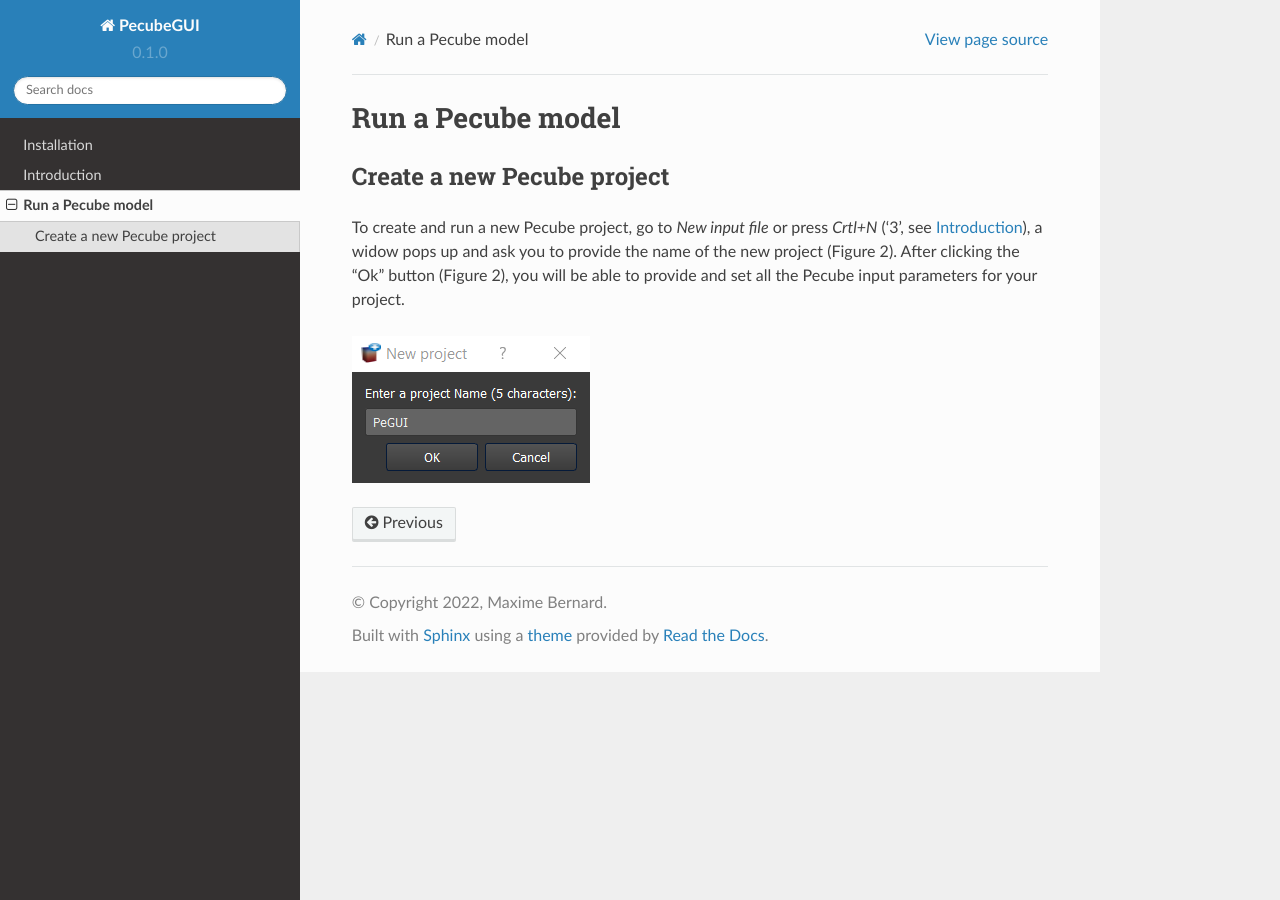
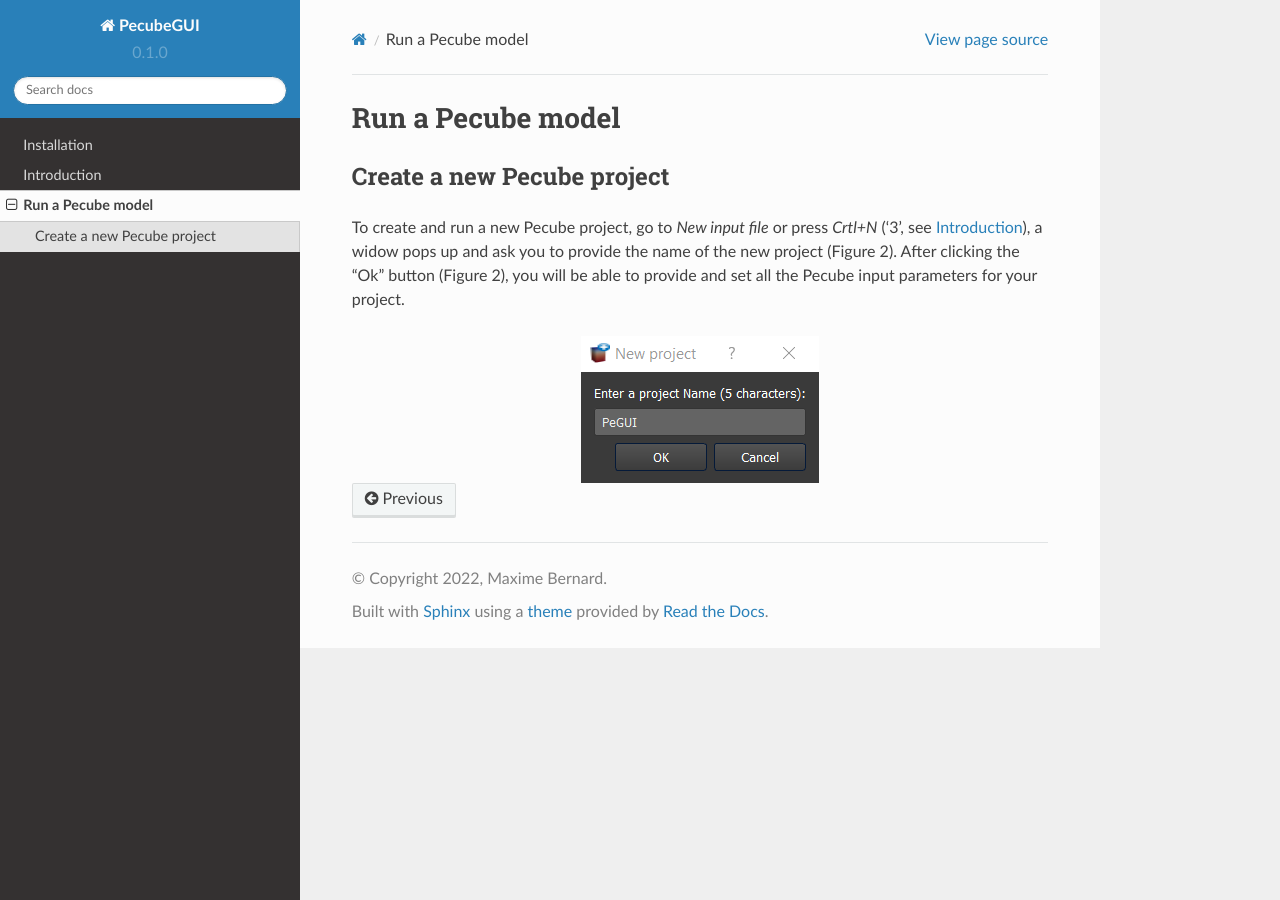
Before and after one commit to MBernAca/PecubeGUI_Doc, a Sphinx documentation site: the page built from docs/source/Run.rst, in a window 1280 px wide. Built offline with Sphinx 7.4.7 and the Read the Docs theme 2.0.0, drawn with Linux system fonts in a browser that asks for light colours.

Commit message:
Update Run.rst

```diff
--- a/docs/source/Run.rst
+++ b/docs/source/Run.rst
@@ -11,5 +11,6 @@
 a widow pops up and ask you to provide the name of the new project (Figure 2). After clicking the “Ok” button (Figure 2),
 you will be able to provide and set all the Pecube input parameters for your project.
 
-.. image:: ../images/New_Project.png
-  :alt: Figure 2
+.. figure:: ../images/New_Project.png
+  :alt: Figure 2. Enter a new project name. This window shows up when clicking on the "New input file" action.
+  :align: center
```
